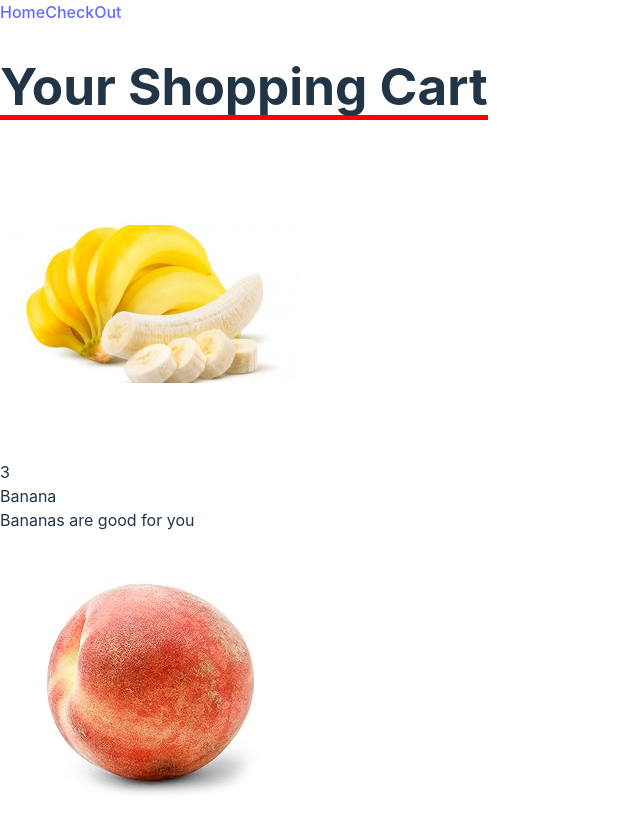
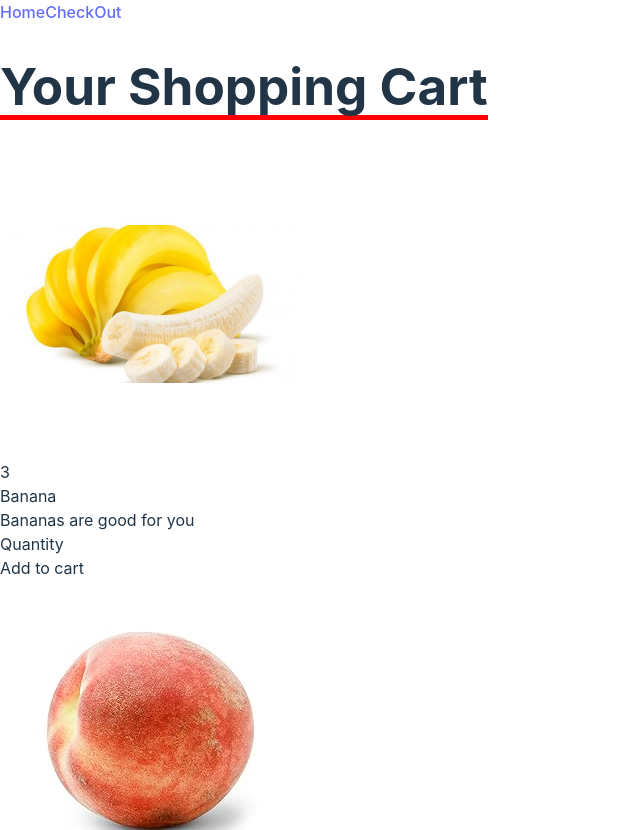
Before and after one commit to codekaitw/ReactVitePracticeWeb, a React (Vite) app: page /CheckOut in a window 1280 px wide. Shown: the top 830 px of the page, without its empty margins (0-640 px from the left). Built offline with nearby package versions, Linux system fonts and the light colour scheme.

Commit message:
add button component(add and sub) to three page

```diff
--- a/src/CheckOut.jsx
+++ b/src/CheckOut.jsx
@@ -1,3 +1,4 @@
+import QuantityBtn from "./QuantityBtn";
 import Title from "./Title";
 import { Link } from "react-router-dom";
 export default function CheckOut() {
@@ -60,6 +61,8 @@ export default function CheckOut() {
               <div>{product.quantity}</div>
               <div>{product.name}</div>
               <div>{product.description}</div>
+              <div>Quantity</div>
+              <QuantityBtn />
               </div>
             ))}
           </section>
--- a/src/ProductDetail.jsx
+++ b/src/ProductDetail.jsx
@@ -1,5 +1,6 @@
-import {useParams} from 'react-router-dom';
+import {useParams, Link} from 'react-router-dom';
 import Title from './Title';
+import QuantityBtn from './QuantityBtn';
 
 export default function ProductDetail() {
 
@@ -9,6 +10,8 @@ export default function ProductDetail() {
     <div>
       <Title mainTitle="Product Detail"/>
       #{params.id}
+      <QuantityBtn />
+      <Link to={import.meta.env.BASE_URL}>Back to Home</Link>
     </div>
   )
 }
--- a/src/ProductList.jsx
+++ b/src/ProductList.jsx
@@ -2,6 +2,7 @@ import styles from "./ProductList.module.css";
 import { Link } from "react-router-dom";
 import Title from "./Title";
 import { useState, useEffect } from "react"; // react hook
+import QuantityBtn from "./QuantityBtn";
 
 export default function ProductList() {
   let [productList, setProductList] = useState([]);
@@ -32,6 +33,7 @@ export default function ProductList() {
           </Link>
           <br />
           {product.description}
+          <QuantityBtn />
           <br />
         </div>
       ))}
--- /dev/null
+++ b/src/QuantityBtn.jsx
@@ -0,0 +1,25 @@
+import { useState } from "react"
+
+export default function QuantityBtn() {
+    let [numInCart, setNumInCart] = useState(0);
+
+    const handleAdd = () => {
+        setNumInCart(numInCart + 1);
+    }
+    const handleSub = () => {
+        setNumInCart(numInCart - 1);
+    }
+  return (
+    <>
+    {
+        (numInCart <= 0) ?
+    <div onClick={handleAdd}>Add to cart</div> :
+    <div>
+        <span onClick={handleSub}>-</span>
+        <span>{numInCart} Qty</span>
+        <span onClick={handleAdd}>+</span>
+    </div>
+}
+    </>
+  )
+}
```
